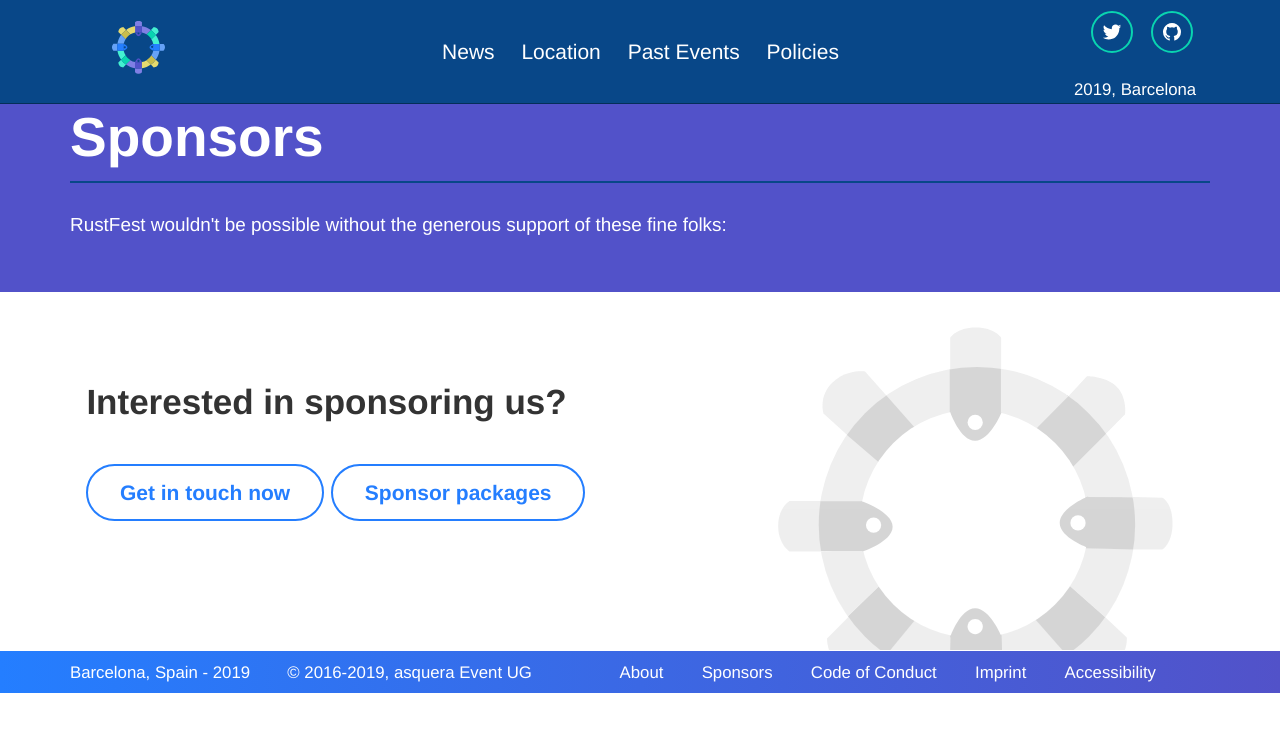
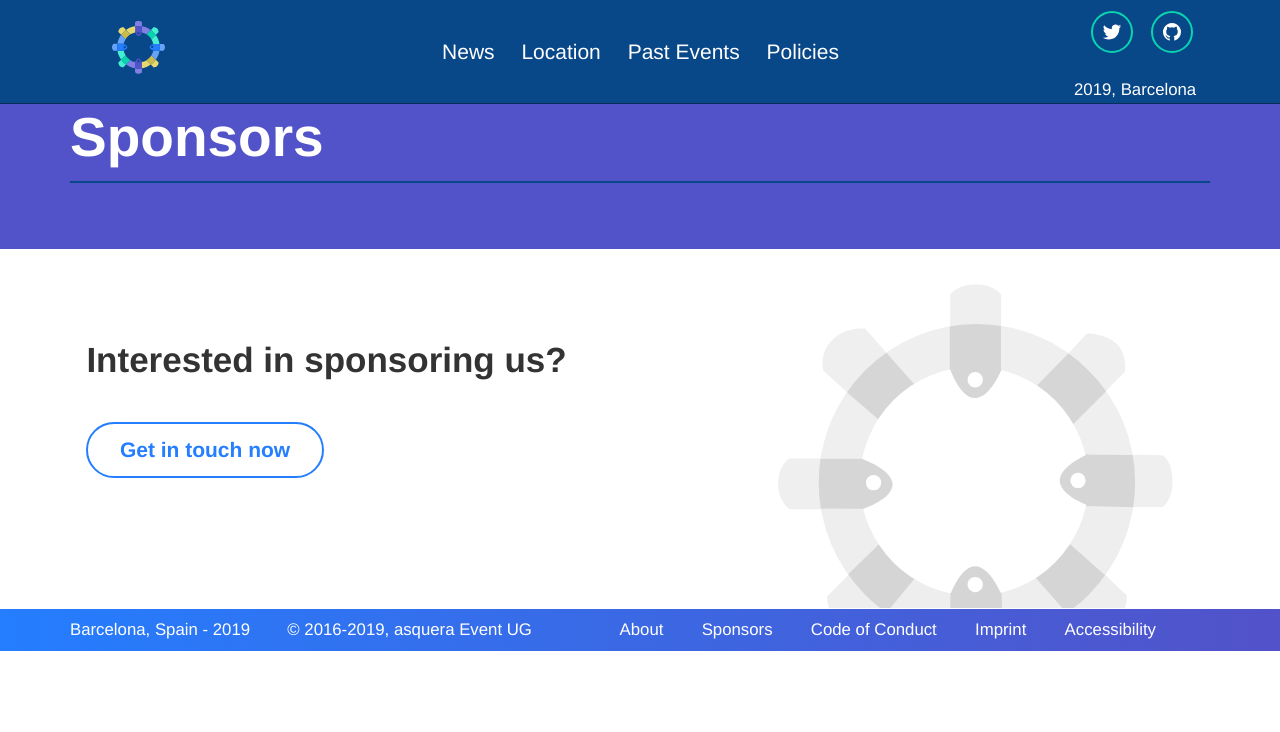
Before and after one commit to RustFestEU/barcelona.rustfest.eu, a Jekyll site: the page built from sponsors.html, in a window 1280 px wide. Shown: the top 732 px of the page. Built offline with Jekyll 4.4.1, drawn with Linux system fonts in a browser that asks for light colours; nearby versions of some CDN libraries.

Commit message:
Clean up sponsor overview

```diff
--- a/sponsors.html
+++ b/sponsors.html
@@ -13,24 +13,15 @@
 {% assign venue = site.sponsors | where: "group", "venue" %}
 {% assign media = site.sponsors | where: "group", "media" %}
 
-{% comment %}
-<div class="popout sponsors">
-    <section>
-        <h1>Sponsors</h1>
-        <hr />
-        <p>RustFest wouldn't be possible without generous support of sponsors.</p>
-    </section>
-</div>
-{% endcomment %}
-
-
 <div class="popout sponsors">
   <section>
     <h1>Sponsors</h1>
     <hr />
+    {% comment %}
     <p>
       RustFest wouldn't be possible without the generous support of these fine folks:
     </p>
+    {% endcomment %}
 
     {% if gold_sponsors[0] %}
     <h2>Gold Sponsor{% if gold_sponsors[1] %}s{% endif %}</h2>
@@ -133,8 +124,10 @@
     <a class="button" href="mailto:sponsors@rustfest.eu">
       Get in touch now
     </a>
+    {% comment %}
     <a class="button" href="/sponsors/packages/">
       Sponsor packages
     </a>
+    {% endcomment %}
   </p>
 </section>
```
